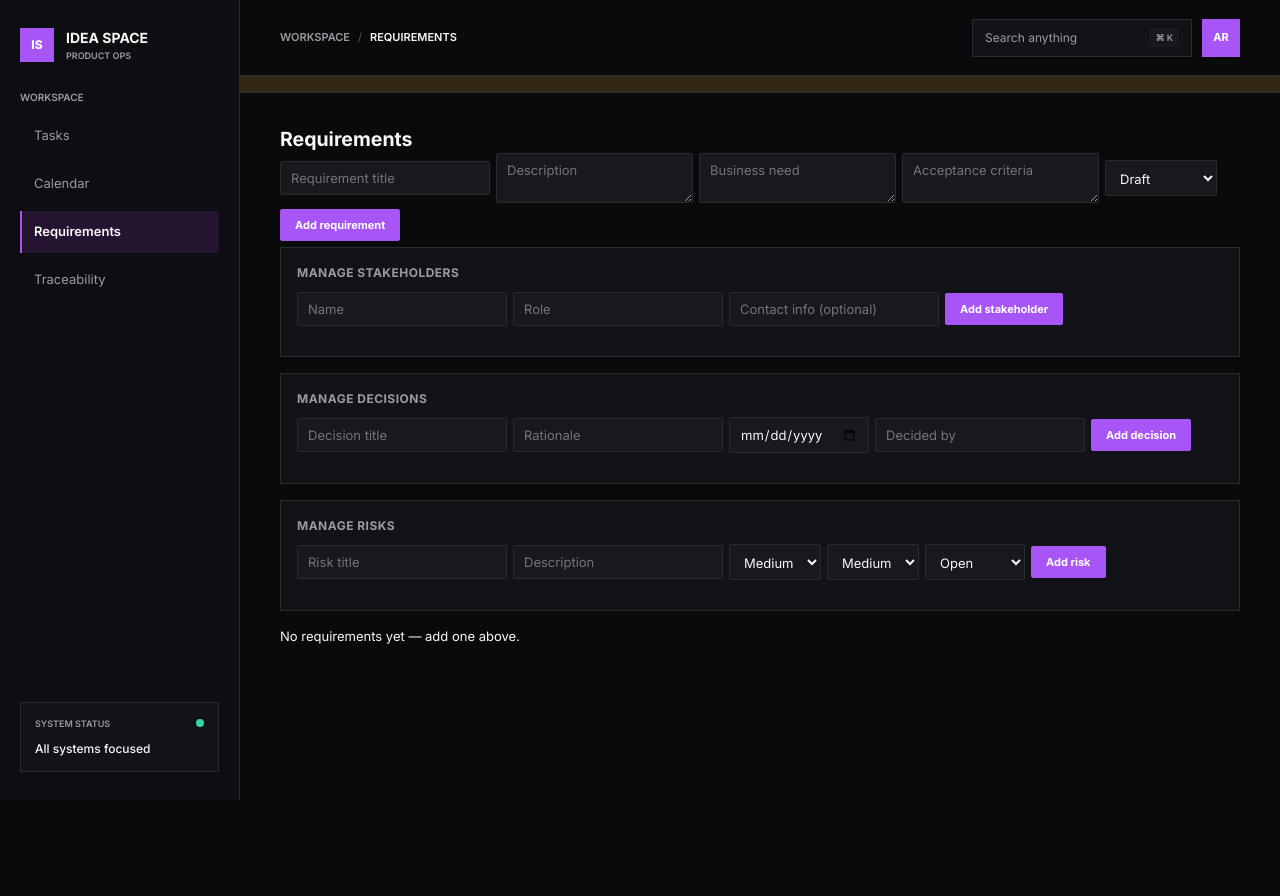
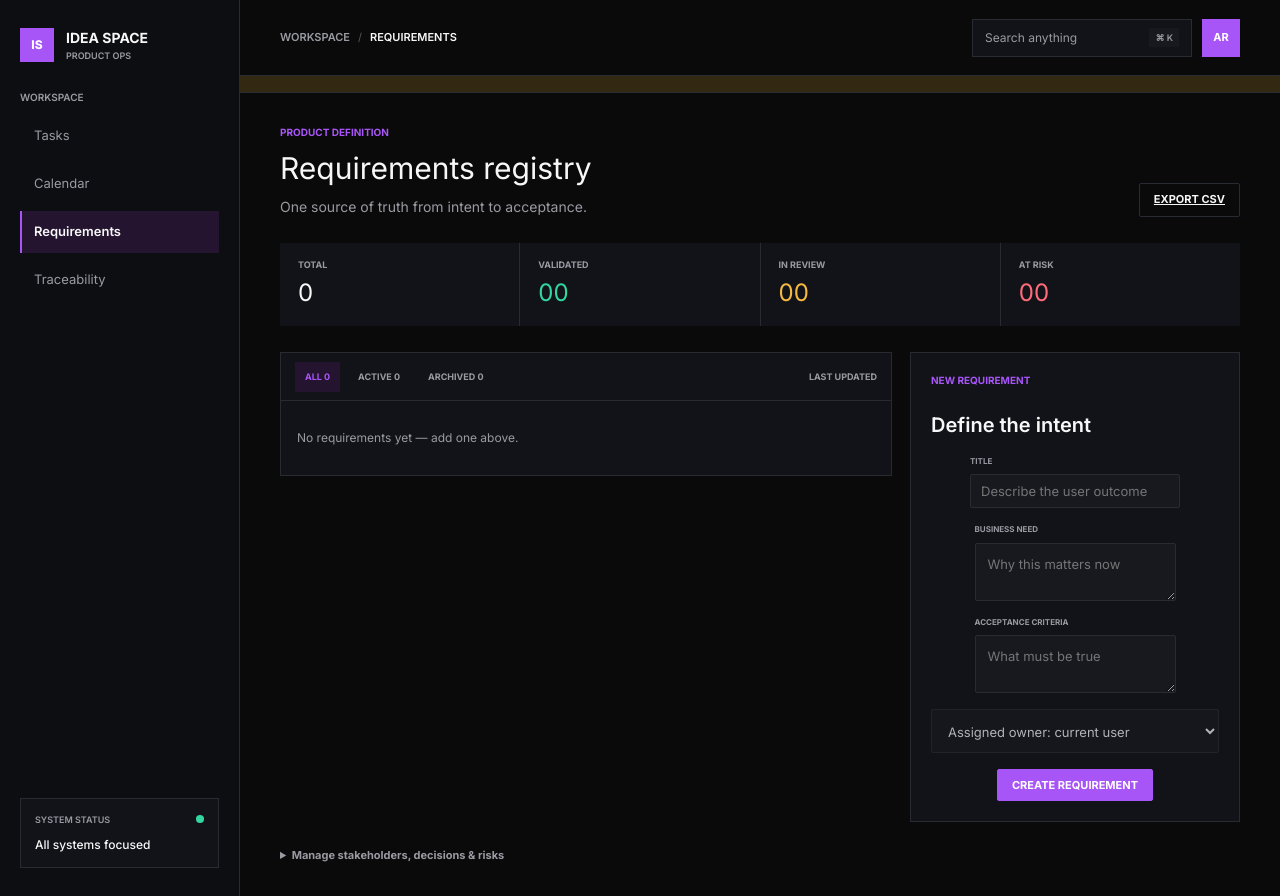
Before and after one commit to businessanalysisio/idea-space, a FastAPI app: page /requirements in a window 1280 px wide. Before the commit the page ends 800 px from the top, so only its background shows below. Run offline with FastAPI, Linux system fonts and the light colour scheme; data that the repository does not hold is empty.

Commit message:
feat: add requirements dashboard metrics, filters, CSV export
Co-Authored-By: Claude Sonnet 5 <noreply@anthropic.com>

```diff
--- a/idea_space/app/routers/requirements.py
+++ b/idea_space/app/routers/requirements.py
@@ -1,4 +1,9 @@
+import csv
+import io
+from datetime import datetime, timezone
+
 from fastapi import APIRouter, Depends, Form, HTTPException, Request, Response
+from fastapi.responses import StreamingResponse
 from fastapi.templating import Jinja2Templates
 from sqlalchemy.orm import Session
 
@@ -15,15 +20,17 @@ from app.models import (
     Task,
 )
 from app.seed import seed_default_workspace
+from app.services.traceability import traceability_status
 
 router = APIRouter()
 templates = Jinja2Templates(directory="app/templates")
 
 VALID_REQUIREMENT_STATUSES = {"draft", "approved", "in_progress", "delivered"}
+VALID_FILTERS = {"all", "active", "archived"}
 
 
 def _all_requirements(db: Session) -> list[Requirement]:
-    return db.query(Requirement).order_by(Requirement.created_at.desc()).all()
+    return db.query(Requirement).order_by(Requirement.updated_at.desc()).all()
 
 
 def _requirement_page_context(db: Session, requirement: Requirement) -> dict:
@@ -36,18 +43,81 @@ def _requirement_page_context(db: Session, requirement: Requirement) -> dict:
     }
 
 
+def _links_count(requirement: Requirement) -> int:
+    return (
+        len(requirement.stakeholders)
+        + len(requirement.decisions)
+        + len(requirement.risks)
+        + len(requirement.tasks)
+    )
+
+
 @router.get("/requirements")
-def list_requirements(request: Request, db: Session = Depends(get_db)):
+def list_requirements(
+    request: Request, filter: str = "all", db: Session = Depends(get_db)
+):
+    if filter not in VALID_FILTERS:
+        raise HTTPException(status_code=400, detail=f"Invalid filter: {filter}")
+
+    all_requirements = _all_requirements(db)
+
+    total_count = len(all_requirements)
+    validated_count = sum(1 for r in all_requirements if traceability_status(r) == "verified")
+    in_review_count = sum(1 for r in all_requirements if r.status == "in_progress")
+    at_risk_count = sum(1 for r in all_requirements if traceability_status(r) == "at_risk")
+    active_count = sum(1 for r in all_requirements if r.status != "delivered")
+    archived_count = total_count - active_count
+
+    if filter == "active":
+        visible = [r for r in all_requirements if r.status != "delivered"]
+    elif filter == "archived":
+        visible = [r for r in all_requirements if r.status == "delivered"]
+    else:
+        visible = all_requirements
+
     return templates.TemplateResponse(
         request,
         "requirements/list.html",
         {
-            "requirements": _all_requirements(db),
+            "requirements": visible,
             "all_stakeholders": db.query(Stakeholder).order_by(Stakeholder.name.asc()).all(),
             "all_decisions": db.query(Decision).order_by(Decision.title.asc()).all(),
             "all_risks": db.query(Risk).order_by(Risk.title.asc()).all(),
+            "total_count": total_count,
+            "validated_count": validated_count,
+            "in_review_count": in_review_count,
+            "at_risk_count": at_risk_count,
+            "active_count": active_count,
+            "archived_count": archived_count,
+            "current_filter": filter,
+            "traceability_status": traceability_status,
             "active_nav": "requirements",
         },
+    )
+
+
+@router.get("/requirements/export.csv")
+def export_requirements_csv(db: Session = Depends(get_db)):
+    requirements = _all_requirements(db)
+    buffer = io.StringIO()
+    writer = csv.writer(buffer)
+    writer.writerow(["id", "title", "status", "owner", "updated_at", "links_count"])
+    for requirement in requirements:
+        writer.writerow(
+            [
+                requirement.id,
+                requirement.title,
+                requirement.status,
+                requirement.owner_id,
+                requirement.updated_at.isoformat(),
+                _links_count(requirement),
+            ]
+        )
+    buffer.seek(0)
+    return StreamingResponse(
+        buffer,
+        media_type="text/csv",
+        headers={"Content-Disposition": "attachment; filename=requirements.csv"},
     )
 
 
@@ -78,7 +148,9 @@ def create_requirement(
     db.commit()
 
     return templates.TemplateResponse(
-        request, "requirements/_list_only.html", {"requirements": _all_requirements(db)}
+        request,
+        "requirements/_list_only.html",
+        {"requirements": _all_requirements(db), "traceability_status": traceability_status},
     )
 
 
@@ -118,6 +190,7 @@ def edit_requirement(
     requirement.business_need = business_need
     requirement.acceptance_criteria = acceptance_criteria
     requirement.status = status
+    requirement.updated_at = datetime.now(timezone.utc)
     db.commit()
 
     return templates.TemplateResponse(
--- a/idea_space/app/templates/requirements/_list_only.html
+++ b/idea_space/app/templates/requirements/_list_only.html
@@ -1,6 +1,6 @@
 <ul id="requirement-list">
   {% if not requirements %}
-  <p>No requirements yet — add one above.</p>
+  <p class="agenda-empty">No requirements yet — add one above.</p>
   {% else %}
   {% for requirement in requirements %}
     {% include "requirements/_row.html" %}
--- a/idea_space/app/templates/requirements/list.html
+++ b/idea_space/app/templates/requirements/list.html
@@ -1,21 +1,76 @@
 {% extends "base.html" %}
 {% block content %}
-<h2>Requirements</h2>
-<form hx-post="/requirements" hx-target="#requirement-list" hx-swap="outerHTML">
-  <input type="text" name="title" placeholder="Requirement title" required>
-  <textarea name="description" placeholder="Description"></textarea>
-  <textarea name="business_need" placeholder="Business need"></textarea>
-  <textarea name="acceptance_criteria" placeholder="Acceptance criteria"></textarea>
-  <select name="status">
-    <option value="draft">Draft</option>
-    <option value="approved">Approved</option>
-    <option value="in_progress">In Progress</option>
-    <option value="delivered">Delivered</option>
-  </select>
-  <button type="submit">Add requirement</button>
-</form>
-{% include "stakeholders/_manager.html" %}
-{% include "decisions/_manager.html" %}
-{% include "risks/_manager.html" %}
-{% include "requirements/_list_only.html" %}
+<div class="page-header">
+  <div>
+    <div class="page-eyebrow">PRODUCT DEFINITION</div>
+    <div class="page-title">Requirements registry</div>
+    <div class="page-subtitle">One source of truth from intent to acceptance.</div>
+  </div>
+  <a class="btn btn-outline" href="/requirements/export.csv">EXPORT CSV</a>
+</div>
+
+<div class="metrics-row">
+  <div class="metric-card">
+    <span class="metric-label">TOTAL</span>
+    <span class="metric-value">{{ total_count }}</span>
+  </div>
+  <div class="metric-card">
+    <span class="metric-label">VALIDATED</span>
+    <span class="metric-value" style="color: var(--success);">{{ "%02d"|format(validated_count) }}</span>
+  </div>
+  <div class="metric-card">
+    <span class="metric-label">IN REVIEW</span>
+    <span class="metric-value" style="color: var(--warning);">{{ "%02d"|format(in_review_count) }}</span>
+  </div>
+  <div class="metric-card">
+    <span class="metric-label">AT RISK</span>
+    <span class="metric-value" style="color: var(--danger);">{{ "%02d"|format(at_risk_count) }}</span>
+  </div>
+</div>
+
+<div class="requirements-layout">
+  <div class="requirements-table">
+    <div class="panel-toolbar">
+      <div class="filter-tabs">
+        <a class="filter-tab{% if current_filter == 'all' %} filter-tab--active{% endif %}" href="/requirements?filter=all">ALL {{ total_count }}</a>
+        <a class="filter-tab{% if current_filter == 'active' %} filter-tab--active{% endif %}" href="/requirements?filter=active">ACTIVE {{ active_count }}</a>
+        <a class="filter-tab{% if current_filter == 'archived' %} filter-tab--active{% endif %}" href="/requirements?filter=archived">ARCHIVED {{ archived_count }}</a>
+      </div>
+      <span style="font-size:9px; font-weight:700; color: var(--text-muted);">LAST UPDATED</span>
+    </div>
+    {% include "requirements/_list_only.html" %}
+  </div>
+  <div class="create-panel">
+    <div class="page-eyebrow">NEW REQUIREMENT</div>
+    <div style="font-size:20px; font-weight:600;">Define the intent</div>
+    <form hx-post="/requirements" hx-target="#requirement-list" hx-swap="outerHTML" style="display:flex; flex-direction:column; gap:16px; margin:0;">
+      <div class="field-group">
+        <span class="field-label">TITLE</span>
+        <input type="text" name="title" class="field-input" placeholder="Describe the user outcome" required>
+      </div>
+      <div class="field-group">
+        <span class="field-label">BUSINESS NEED</span>
+        <textarea name="business_need" class="field-input" placeholder="Why this matters now"></textarea>
+      </div>
+      <div class="field-group">
+        <span class="field-label">ACCEPTANCE CRITERIA</span>
+        <textarea name="acceptance_criteria" class="field-input" placeholder="What must be true"></textarea>
+      </div>
+      <select name="status" class="field-input" disabled>
+        <option value="draft" selected>Assigned owner: current user</option>
+      </select>
+      <input type="hidden" name="status" value="draft">
+      <button type="submit" class="btn-primary" style="justify-content:center;">CREATE REQUIREMENT</button>
+    </form>
+  </div>
+</div>
+
+<details style="margin-top:26px;">
+  <summary style="cursor:pointer; color: var(--text-muted); font-size:11px; font-weight:700;">Manage stakeholders, decisions &amp; risks</summary>
+  <div style="margin-top:12px;">
+    {% include "stakeholders/_manager.html" %}
+    {% include "decisions/_manager.html" %}
+    {% include "risks/_manager.html" %}
+  </div>
+</details>
 {% endblock %}
```
Also changed, not shown: idea_space/app/templates/requirements/_row.html (+19 -2 lines), idea_space/tests/test_requirements.py (+60 -0 lines).
